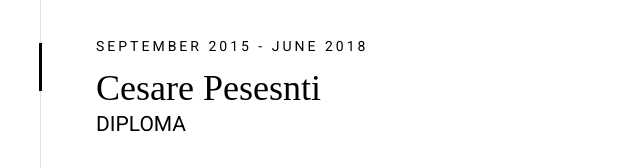
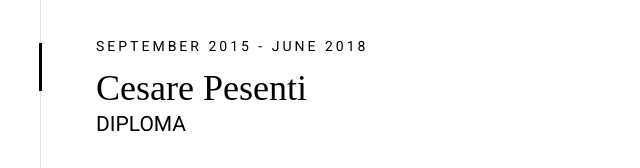
Before and after one commit to IrfanSafiqul/Irfan, a plain HTML site: page index.html in a window 1280 px wide. Shown: the part 1961-2129 px from the top of the page, 640-1280 px from the left. Drawn offline with Linux system fonts and the light colour scheme; a web font is replaced by a local one.

```diff
--- a/index.html
+++ b/index.html
@@ -212,7 +212,7 @@
                             <div class="timeline__bullet"></div>
                             <div class="timeline__header">
                                 <p class="timeline__timeframe">September 2015 - June 2018</p>
-                                <h3 class="item-title">Cesare Pesesnti</h3>
+                                <h3 class="item-title">Cesare Pesenti</h3>
                                 <h5>DIPLOMA</h5>
                             </div>
                             <div class="timeline__desc">
```
